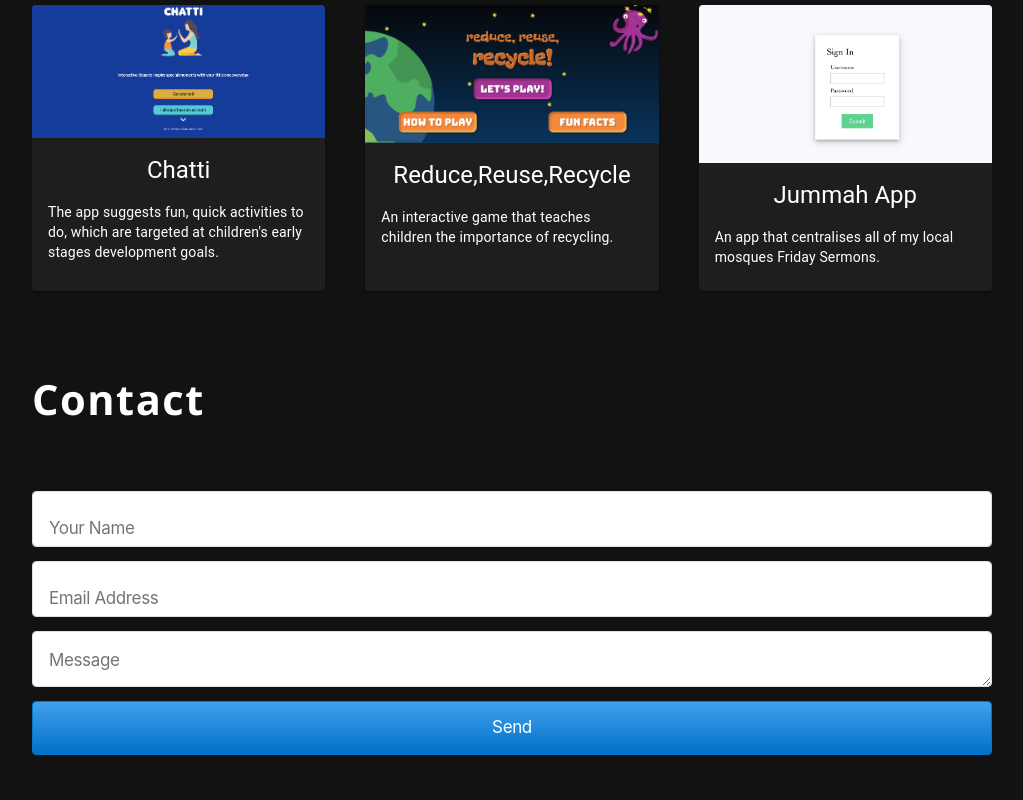
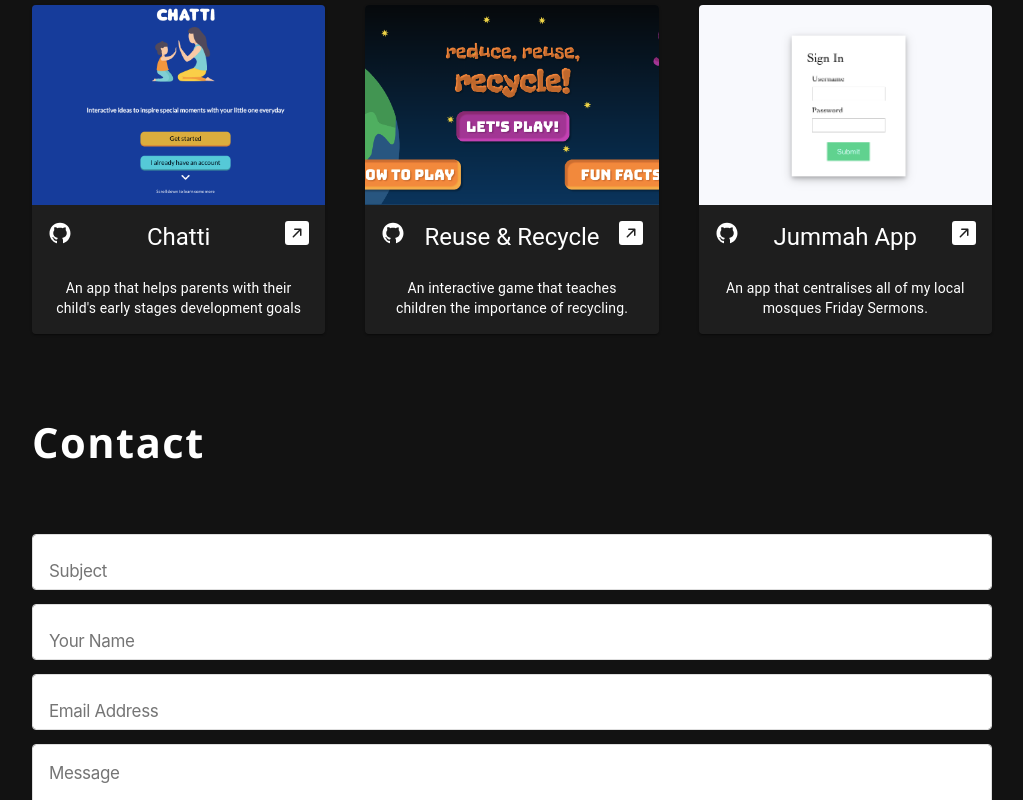
Before and after one commit to Ayub3/portfolio, a React (Create React App) app: page / in a window 1280 px wide. Shown: the part 740-1540 px from the top of the page, without its empty margins (128-1151 px from the left). Built offline with nearby package versions, Linux system fonts and the light colour scheme.

Commit message:
complete project redesign and fix bug on form

```diff
--- a/src/Components/NavBar.jsx
+++ b/src/Components/NavBar.jsx
@@ -34,14 +34,14 @@ const NavBar = () => {
                                 Projects
                             </p>
                         </Link>
-                        <Link to="blogs" smooth={true} duration={1000}>
+                        {/* <Link to="blogs" smooth={true} duration={1000}>
                             <p
                                 className="nav-link"
                                 onClick={() => setShowMenu(false)}
                             >
                                 Blogs
                             </p>
-                        </Link>
+                        </Link> */}
                         <Link to="contact" smooth={true} duration={1000}>
                             <p
                                 className="nav-link"
--- a/src/Sections/Blog.jsx
+++ b/src/Sections/Blog.jsx
@@ -4,38 +4,43 @@ import {
     CardContent,
     Grid,
     Typography,
+    CardMedia,
 } from '@mui/material';
 import { Box } from '@mui/system';
 import { BsArrowUpRightSquareFill } from 'react-icons/bs';
+import { AiFillGithub } from 'react-icons/ai';
+import chatti from '../Images/chatti.png';
+import recycle from '../Images/recycle.png';
+import jummahadmin from '../Images/Screenshot 2022-02-16 at 18.22.53.png';
 
 const blogList = [
     {
         id: 1,
-        title: 'Deep dive: CI/CD',
+        img: chatti,
+        title: 'Chatti',
         description:
-            'Lorem ipsum dolor sit amet consectetur adipisicing elit. Quia,repudiandae quo! Fugit, labore. Alias dignissimos quos,nostrum et accusamus perspiciatis, minima fugit aut qui eapariatur fugiat sed, expedita molestias!',
-        link: 'https://towardsaws.com/set-up-a-cloud-native-ci-cd-pipeline-in-under-7-minutes-using-aws-codepipeline-s3-and-codebuild-1b6166daf694',
+            "An app that helps parents with their child's early stages development goals",
+
+        site: 'https://chatti-app.herokuapp.com/',
+        repo: 'https://github.com/Ayub3/chatti',
     },
     {
         id: 2,
-        title: 'Deep dive: CI/CD',
+        img: recycle,
+        title: 'Reuse & Recycle',
         description:
-            'Lorem ipsum dolor sit amet consectetur adipisicing elit. Quia,repudiandae quo! Fugit, labore. Alias dignissimos quos,nostrum et accusamus perspiciatis, minima fugit aut qui eapariatur fugiat sed, expedita molestias!',
-        link: 'https://towardsaws.com/set-up-a-cloud-native-ci-cd-pipeline-in-under-7-minutes-using-aws-codepipeline-s3-and-codebuild-1b6166daf694',
+            'An interactive game that teaches children the importance of recycling.',
+
+        site: 'https://reduce-reuse-recycle.netlify.app/',
+        repo: 'https://github.com/Ayub3/recycling-game',
     },
     {
         id: 3,
-        title: 'Deep dive: CI/CD',
+        title: 'Jummah App',
+        img: jummahadmin,
         description:
-            'Lorem ipsum dolor sit amet consectetur adipisicing elit. Quia,repudiandae quo! Fugit, labore. Alias dignissimos quos,nostrum et accusamus perspiciatis, minima fugit aut qui eapariatur fugiat sed, expedita molestias!',
-        link: 'https://towardsaws.com/set-up-a-cloud-native-ci-cd-pipeline-in-under-7-minutes-using-aws-codepipeline-s3-and-codebuild-1b6166daf694',
-    },
-    {
-        id: 4,
-        title: 'Deep dive: CI/CD',
-        description:
-            'Lorem ipsum dolor sit amet consectetur adipisicing elit. Quia,repudiandae quo! Fugit, labore. Alias dignissimos quos,nostrum et accusamus perspiciatis, minima fugit aut qui eapariatur fugiat sed, expedita molestias!',
-        link: 'https://towardsaws.com/set-up-a-cloud-native-ci-cd-pipeline-in-under-7-minutes-using-aws-codepipeline-s3-and-codebuild-1b6166daf694',
+            'An app that centralises all of my local mosques Friday Sermons.',
+        repo: 'https://github.com/Ayub3/JummahApp',
     },
 ];
 
@@ -45,11 +50,13 @@ const Blogs = () => {
             <h1 className="section-title">Featured Blogs</h1>
             <Grid container spacing={5} sx={{ mt: 3 }}>
                 {blogList.map((blog) => (
-                    <Grid item sm={6} key={blog.id}>
-                        <a href={blog.link} target="_blank">
-                            <Card
-                                sx={{ background: '#1e1e1e', height: '100%' }}
-                            >
+                    <Grid item sm={6} lg={4} key={blog.id}>
+                        <Card sx={{ background: '#1e1e1e', height: '100%' }}>
+                            <CardMedia
+                                component="img"
+                                style={{ height: '200px' }}
+                                image={blog.img}
+                            />
                             <CardActionArea>
                                 <CardContent>
                                     <Box
@@ -58,6 +65,18 @@ const Blogs = () => {
                                             justifyContent: 'space-between',
                                         }}
                                     >
+                                        <a
+                                            href={blog.repo}
+                                            target="_blank"
+                                            rel="noopener noreferrer"
+                                        >
+                                            <AiFillGithub
+                                                style={{
+                                                    fontSize: '1.5rem',
+                                                    color: '#fff',
+                                                }}
+                                            />
+                                        </a>
                                         <Typography
                                             gutterBottom
                                             variant="h5"
@@ -66,18 +85,24 @@ const Blogs = () => {
                                         >
                                             {blog.title}
                                         </Typography>
-
+                                        <a
+                                            href={blog.site}
+                                            target="_blank"
+                                            rel="noopener noreferrer"
+                                        >
                                             <BsArrowUpRightSquareFill
                                                 style={{
                                                     fontSize: '1.5rem',
                                                     color: '#fff',
                                                 }}
                                             />
+                                        </a>
                                     </Box>
 
                                     <Typography
                                         variant="body2"
                                         color="text.secondary"
+                                        style={{ 'text-align': 'center' }}
                                         sx={{ color: '#fff', mt: 2 }}
                                     >
                                         {blog.description}
@@ -85,7 +110,6 @@ const Blogs = () => {
                                 </CardContent>
                             </CardActionArea>
                         </Card>
-                        </a>
                     </Grid>
                 ))}
             </Grid>
--- a/src/Sections/Contact.jsx
+++ b/src/Sections/Contact.jsx
@@ -45,6 +45,14 @@ const Contact = () => {
                 <form onSubmit={sendEmail}>
                     <input
                         type="text"
+                        id="subject"
+                        name="subject"
+                        placeholder="Subject"
+                        size="30"
+                        required
+                    ></input>
+                    <input
+                        type="text"
                         id="name"
                         name="name"
                         placeholder="Your Name"
@@ -52,14 +60,15 @@ const Contact = () => {
 
                     <input
                         type="email"
+                        name="email"
                         placeholder="Email Address"
                         size="30"
                         required
                     ></input>
 
                     <textarea
-                        id="subject"
-                        name="subject"
+                        id="message"
+                        name="message"
                         placeholder="Message"
                         required
                     ></textarea>
--- a/src/Sections/Project.jsx
+++ b/src/Sections/Project.jsx
@@ -1,16 +1,17 @@
 import {
     Card,
+    CardActionArea,
     CardContent,
-    CardMedia,
     Grid,
     Typography,
-    Button,
-    Stack,
+    CardMedia,
 } from '@mui/material';
+import { Box } from '@mui/system';
+import { BsArrowUpRightSquareFill } from 'react-icons/bs';
+import { AiFillGithub, AiTwotoneProject } from 'react-icons/ai';
 import chatti from '../Images/chatti.png';
 import recycle from '../Images/recycle.png';
-import jummahadmin from '../Images/jummahadmin.png';
-import { BsArrowUpRightSquareFill } from 'react-icons/bs';
+import jummahadmin from '../Images/Screenshot 2022-02-16 at 18.22.53.png';
 
 const projectList = [
     {
@@ -18,26 +19,28 @@ const projectList = [
         img: chatti,
         title: 'Chatti',
         description:
-            "The app suggests fun, quick activities to do, which are targeted at children's early stages development goals.",
+            "An app that helps parents with their child's early stages development goals",
+
         site: 'https://chatti-app.herokuapp.com/',
         repo: 'https://github.com/Ayub3/chatti',
     },
     {
         id: 2,
         img: recycle,
-        title: 'Reduce,Reuse,Recycle',
+        title: 'Reuse & Recycle',
         description:
             'An interactive game that teaches children the importance of recycling.',
+
         site: 'https://reduce-reuse-recycle.netlify.app/',
         repo: 'https://github.com/Ayub3/recycling-game',
     },
     {
         id: 3,
+        title: 'Jummah App',
         img: jummahadmin,
-        title: 'Jummah App',
         description:
             'An app that centralises all of my local mosques Friday Sermons.',
-        site: 'https://reduce-reuse-recycle.netlify.app/',
+        site: 'http://jummahadmin.s3-website.eu-west-2.amazonaws.com',
         repo: 'https://github.com/Ayub3/JummahApp',
     },
 ];
@@ -50,47 +53,63 @@ const Projects = () => {
                 {projectList.map((project) => (
                     <Grid item sm={6} lg={4} key={project.id}>
                         <Card sx={{ background: '#1e1e1e', height: '100%' }}>
-                            <CardMedia component="img" image={project.img} />
-
+                            <CardMedia
+                                component="img"
+                                style={{ height: '200px' }}
+                                image={project.img}
+                            />
+                            <CardActionArea>
                                 <CardContent>
+                                    <Box
+                                        sx={{
+                                            display: 'flex',
+                                            justifyContent: 'space-between',
+                                        }}
+                                    >
+                                        <a
+                                            href={project.repo}
+                                            target="_blank"
+                                            rel="noopener noreferrer"
+                                        >
+                                            <AiFillGithub
+                                                style={{
+                                                    fontSize: '1.5rem',
+                                                    color: '#fff',
+                                                }}
+                                            />
+                                        </a>
                                         <Typography
                                             gutterBottom
                                             variant="h5"
                                             component="div"
-                                    sx={{ color: '#fff', textAlign: 'center' }}
+                                            sx={{ color: '#fff' }}
                                         >
                                             {project.title}
                                         </Typography>
-                                {/* <div
+                                        <a
+                                            href={project.site}
+                                            target="_blank"
+                                            rel="noopener noreferrer"
+                                        >
+                                            <BsArrowUpRightSquareFill
                                                 style={{
-                                        display: 'flex',
-                                        'justify-content': 'space-between',
+                                                    fontSize: '1.5rem',
+                                                    color: '#fff',
                                                 }}
-                                >
-                                    <Button
-                                        variant="contained"
-                                        target="_blank"
-                                        href={project.site}
-                                    >
-                                        Site
-                                    </Button>
-                                    <Button
-                                        variant="contained"
-                                        target="_blank"
-                                        href={project.repo}
-                                    >
-                                        Repo
-                                    </Button>
-                                </div> */}
+                                            />
+                                        </a>
+                                    </Box>
 
                                     <Typography
                                         variant="body2"
                                         color="text.secondary"
+                                        style={{ 'text-align': 'center' }}
                                         sx={{ color: '#fff', mt: 2 }}
                                     >
                                         {project.description}
                                     </Typography>
                                 </CardContent>
+                            </CardActionArea>
                         </Card>
                     </Grid>
                 ))}
--- a/src/Sections/contact.css
+++ b/src/Sections/contact.css
@@ -1,7 +1,6 @@
 input[type='text'],
 input[type='email'],
-select,
-textarea {
+select {
     font-size: 17px;
     line-height: 1.23543;
     font-weight: 400;
@@ -13,6 +12,30 @@ textarea {
     vertical-align: top;
     width: 100%;
     height: 3.3em;
+    margin-bottom: 14px;
+    padding-top: 18px;
+    padding-left: 16px;
+    padding-right: 16px;
+    color: #333;
+    text-align: left;
+    border: 1px solid #dedede;
+    border-radius: 4px;
+    background-clip: padding-box;
+}
+
+textarea {
+    width: 100%;
+    height: 150px;
+    font-size: 17px;
+    line-height: 1.23543;
+    font-weight: 400;
+    letter-spacing: -0.022em;
+    font-family: SF Pro Text, SF Pro Icons, AOS Icons, Helvetica Neue, Helvetica,
+        Arial, sans-serif;
+    display: inline-block;
+    box-sizing: border-box;
+    vertical-align: top;
+
     margin-bottom: 14px;
     padding-top: 18px;
     padding-left: 16px;
```
Also changed, not shown: src/Images/Screenshot 2022-02-16 at 18.22.53.png (added), src/Images/jummahadmin.png (deleted). Lines whose indentation alone changed are shown as unchanged.
